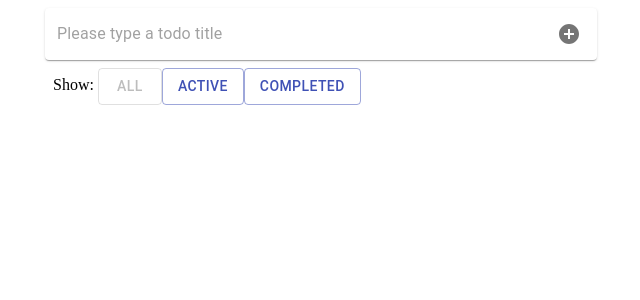
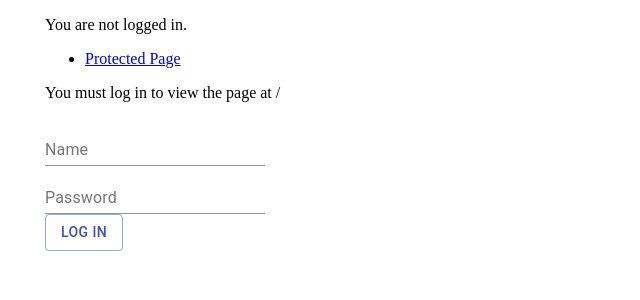
Before and after one commit to BensonLiao/redux-todos-with-delete, a React (Create React App) app: page /login in a window 1280 px wide. Shown: the top 300 px of the page, without its empty margins (319-959 px from the left). Built offline with nearby package versions, Linux system fonts and the light colour scheme; no server answers.

Commit message:
feat(/*): setup basic router and login flow

```diff
--- a/package.json
+++ b/package.json
@@ -8,11 +8,13 @@
   "dependencies": {
     "@material-ui/core": "4.11.3",
     "@material-ui/icons": "4.11.2",
+    "axios": "0.21.1",
     "lodash": "^4.17.11",
     "prop-types": "^15.7.2",
     "react": "^16.8.6",
     "react-dom": "^16.8.6",
     "react-redux": "^7.0.2",
+    "react-router-dom": "5.2.0",
     "redux": "^4.0.1",
     "redux-logger": "^3.0.6",
     "uuid": "^3.3.2"
--- a/src/components/App.js
+++ b/src/components/App.js
@@ -1,18 +1,158 @@
-import React from 'react'
-import {Container} from '@material-ui/core'
-import { ThemeProvider, createMuiTheme } from "@material-ui/core/styles"
-import AddTodo from '../containers/AddTodo'
-import VisibleTodoList from '../containers/VisibleTodoList'
-import TodoListFilter from './TodoListFilter'
+import React , { useContext, createContext, useState } from "react";
+import {
+  BrowserRouter as Router,
+  Switch,
+  Route,
+  Link,
+  Redirect,
+  useHistory
+} from "react-router-dom";
+import axios from 'axios';
+import {Container} from '@material-ui/core';
+import { ThemeProvider, createMuiTheme } from "@material-ui/core/styles";
+import LoginPage from './LoginPage';
+import AddTodo from '../containers/AddTodo';
+import VisibleTodoList from '../containers/VisibleTodoList';
+import TodoListFilter from './TodoListFilter';
+const API_KEY = process.env.REACT_APP_API_KEY;
+
+const fakeAuth = {
+  isAuthenticated: false,
+  signin(cb) {
+    fakeAuth.isAuthenticated = true;
+    setTimeout(cb, 100);
+  },
+  signout(cb) {
+    fakeAuth.isAuthenticated = false;
+    setTimeout(cb, 100);
+  }
+};
+
+const authContext = createContext();
+
+const ProvideAuth = ({ children }) => {
+  const auth = useProvideAuth();
+  return (
+    <authContext.Provider value={auth}>
+      {children}
+    </authContext.Provider>
+  );
+}
+
+export const useAuth = () => {
+  return useContext(authContext);
+}
+
+const useProvideAuth = () => {
+  const [user, setUser] = useState(null);
+
+  const signin = (username, password, cb) => {
+    return fakeAuth.signin(() => {
+      axios.get(
+        'https://watch-master-staging.herokuapp.com/api/login',
+        {
+          headers: {
+            'X-Parse-Application-Id': API_KEY,
+            'X-Parse-REST-API-Key': ''
+          },
+          params: {
+            username,
+            password
+          }
+        }
+      )
+      .then(({data}) => {
+        console.log('data', data);
+        setUser(username);
+        cb();
+      });
+    });
+  };
+
+  const signout = cb => {
+    return fakeAuth.signout(() => {
+      setUser(null);
+      cb();
+    });
+  };
+
+  return {
+    user,
+    signin,
+    signout
+  };
+}
+
+const AuthButton = () => {
+  let history = useHistory();
+  let auth = useAuth();
+
+  return auth.user ? (
+    <p>
+      Welcome!{" "}
+      <button
+        onClick={() => {
+          auth.signout(() => history.push("/"));
+        }}
+      >
+        Sign out
+      </button>
+    </p>
+  ) : (
+    <p>You are not logged in.</p>
+  );
+}
+
+const PrivateRoute = ({ children, ...rest }) => {
+  let auth = useAuth();
+  return (
+    <Route
+      {...rest}
+      render={({ location }) =>
+        auth.user ? (
+          children
+        ) : (
+          <Redirect
+            to={{
+              pathname: "/login",
+              state: { from: location }
+            }}
+          />
+        )
+      }
+    />
+  );
+}
 
 const App = () => {
   const theme = createMuiTheme();
   return (
     <Container maxWidth='sm'>
       <ThemeProvider theme={theme}>
-        <AddTodo />
-        <TodoListFilter />
-        <VisibleTodoList />
+        <ProvideAuth>
+        <Router>
+          <div>
+            <AuthButton />
+
+            <ul>
+              <li>
+                <Link to="/protected">Protected Page</Link>
+              </li>
+            </ul>
+
+            <Switch>
+              <Route path="/login">
+                <LoginPage />
+              </Route>
+              <PrivateRoute path="/protected">
+                <AddTodo />
+                <TodoListFilter />
+                <VisibleTodoList />
+              </PrivateRoute>
+            </Switch>
+          </div>
+        </Router>
+      </ProvideAuth>
       </ThemeProvider>
     </Container>
   )
--- /dev/null
+++ b/src/components/LoginPage.js
@@ -0,0 +1,50 @@
+import React, {useState} from 'react';
+import {useHistory, useLocation} from "react-router-dom";
+import {TextField, Button} from '@material-ui/core';
+import {useAuth} from './App'
+
+const LoginPage = () => {
+  let history = useHistory();
+  let location = useLocation();
+  let auth = useAuth();
+  const [username, setUserName] = useState('');
+  const handleUserNameChange = event => {
+    setUserName(event.target.value);
+  };
+  const [password, setPassword] = useState('');
+  const handlePasswordChange = event => {
+    setPassword(event.target.value);
+  };
+
+  let { from } = location.state || { from: { pathname: "/" } };
+  let login = () => {
+    auth.signin(username, password, () => {
+      history.replace(from);
+    });
+  };
+
+  return (
+    <div>
+    <p>You must log in to view the page at {from.pathname}</p>
+    <form>
+      <div>
+        <TextField id="user-name" label="Name" value={username} onChange={handleUserNameChange} />
+      </div>
+      <div>
+        <TextField id="password" label="Password" type="password" value={password} onChange={handlePasswordChange} />
+      </div>
+      <div>
+        <Button
+          variant="outlined"
+          color="primary"
+          onClick={login}
+        >
+          Log in
+        </Button>
+      </div>
+    </form>
+    </div>
+  );
+}
+
+export default LoginPage;
```
Also changed, not shown: 2 other files (tests, documents, lock files or other folders).
